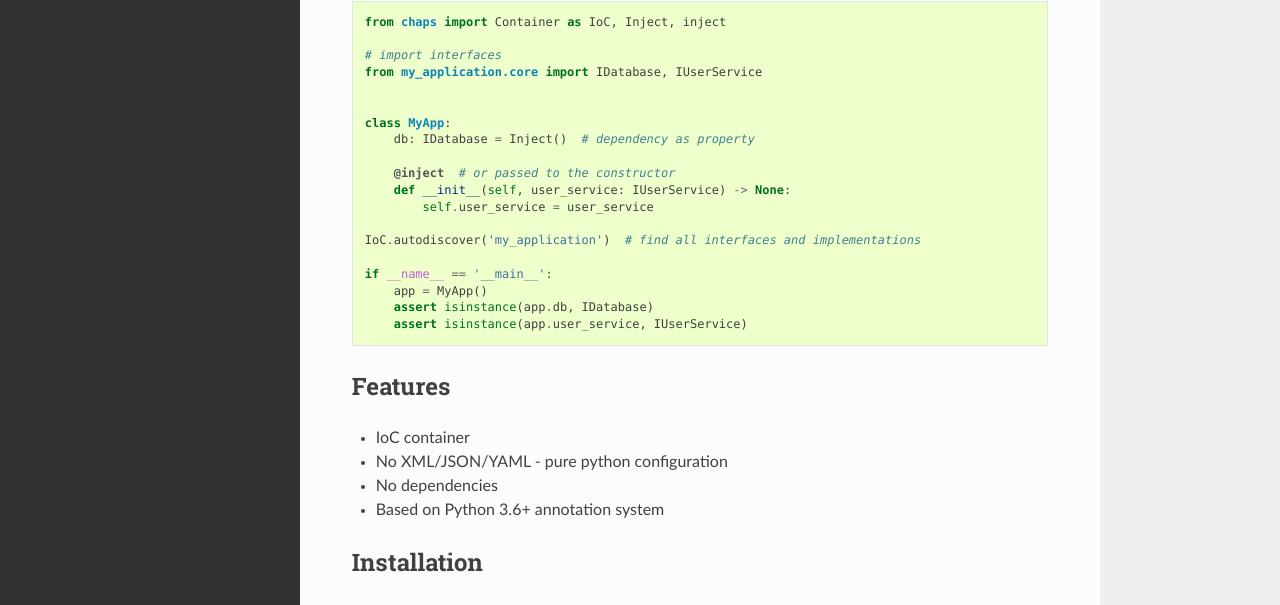
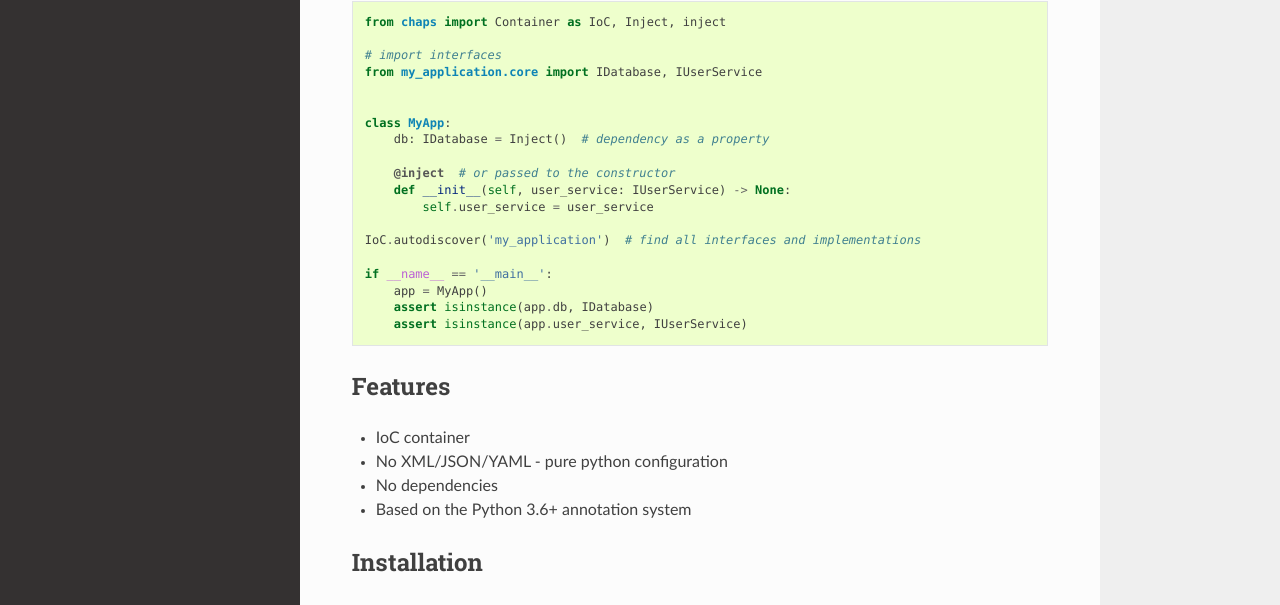
Before and after one commit to ekiro/haps, a Sphinx documentation site: the page built from docs/index.rst, in a window 1280 px wide and 900 px high. Shown: the part 279-884 px from the top of the window. Built offline with Sphinx 7.4.7 and the Read the Docs theme 2.0.0, drawn with Linux system fonts in a browser that asks for light colours; some of the changed text lies outside the part shown.

Commit message:
Update documentation

```diff
--- a/docs/index.rst
+++ b/docs/index.rst
@@ -20,7 +20,7 @@ Look how easy it is to use:
 
 
     class MyApp:
-        db: IDatabase = Inject()  # dependency as property
+        db: IDatabase = Inject()  # dependency as a property
 
         @inject  # or passed to the constructor
         def __init__(self, user_service: IUserService) -> None:
@@ -39,12 +39,12 @@ Features
 - IoC container
 - No XML/JSON/YAML - pure python configuration
 - No dependencies
-- Based on Python 3.6+ annotation system
+- Based on the Python 3.6+ annotation system
 
 Installation
 ------------
 
-Install chaps by running:
+Install *chaps* by running:
 
 .. code::
 
```
